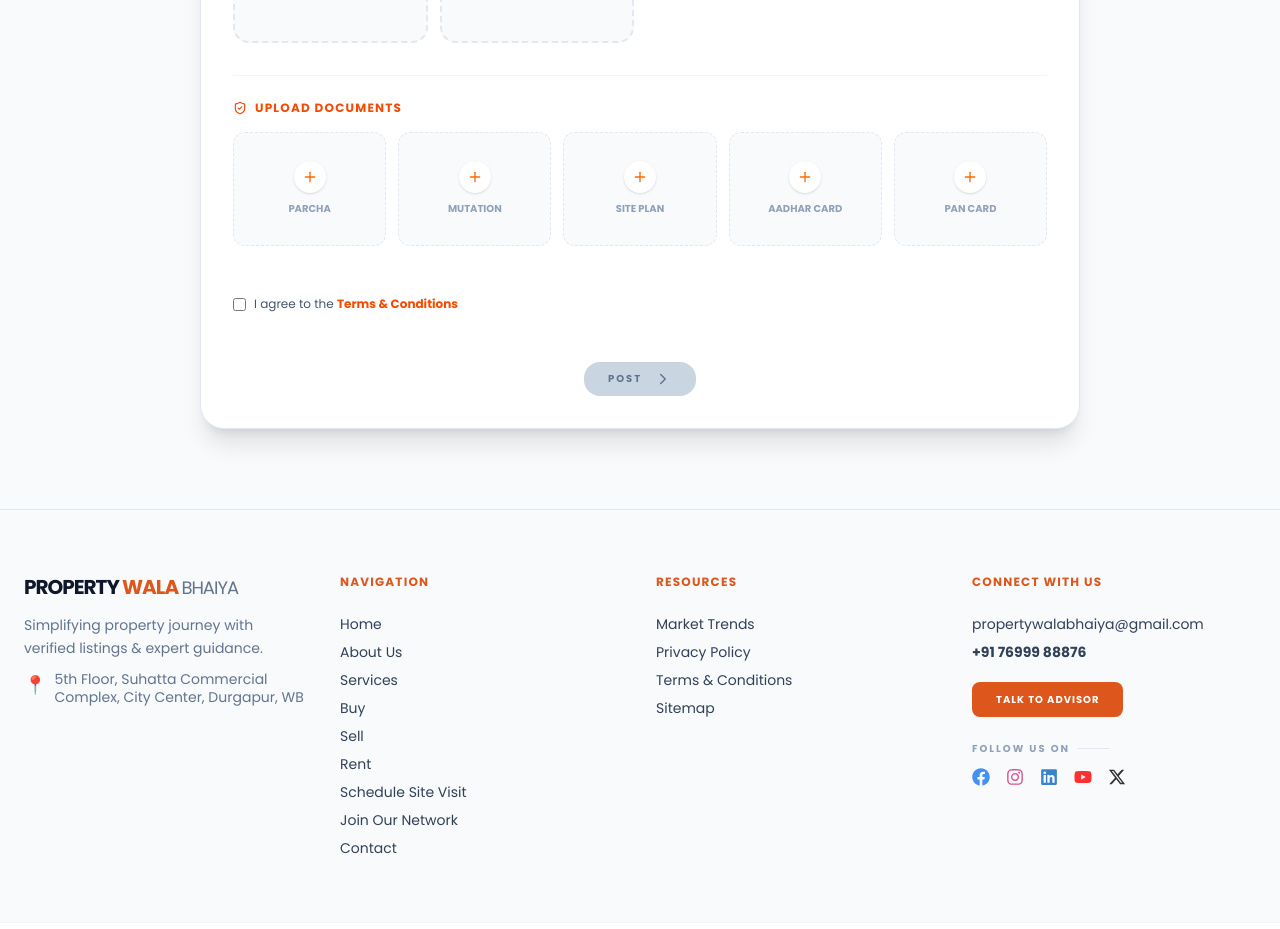
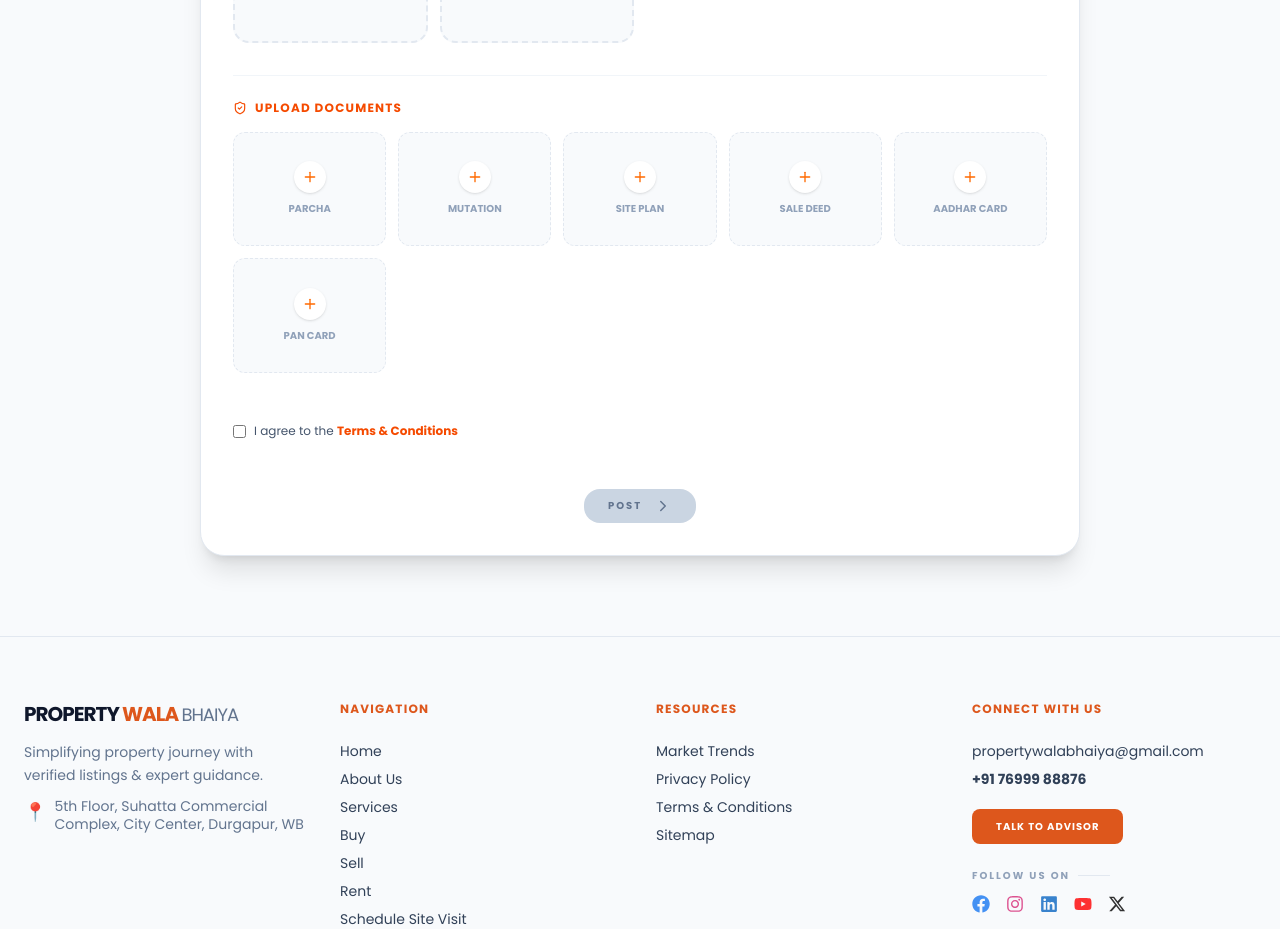
Before and after one commit to passportpulse/property-wala-ankita, a React (Vite) app: page /sell in a window 1280 px wide. Shown: the part 1380-2309 px from the top of the page. Built offline with nearby package versions, Linux system fonts and the light colour scheme; a web font is replaced by a local one.

Commit message:
post your property upload doc sell deed  updated

```diff
--- a/src/pages/sell/sections/SellForm.jsx
+++ b/src/pages/sell/sections/SellForm.jsx
@@ -486,6 +486,7 @@ export default function SellForm({ formData, setFormData, onSubmit }) {
                 { label: "Parcha", id: "parcha" },
                 { label: "Mutation", id: "mutation" },
                 { label: "Site Plan", id: "sitePlan" },
+                { label: "Sale Deed", id: "sellDeed" },
                 { label: "Aadhar Card", id: "aadhar" },
                 { label: "PAN Card", id: "pan" },
               ].map((doc) => {
```
